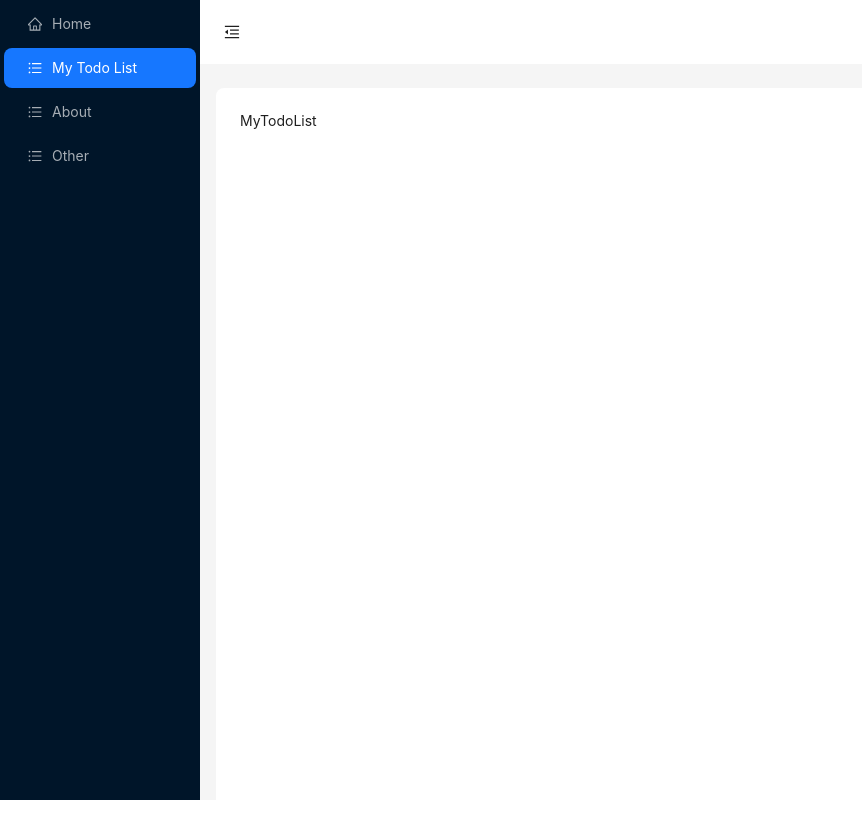
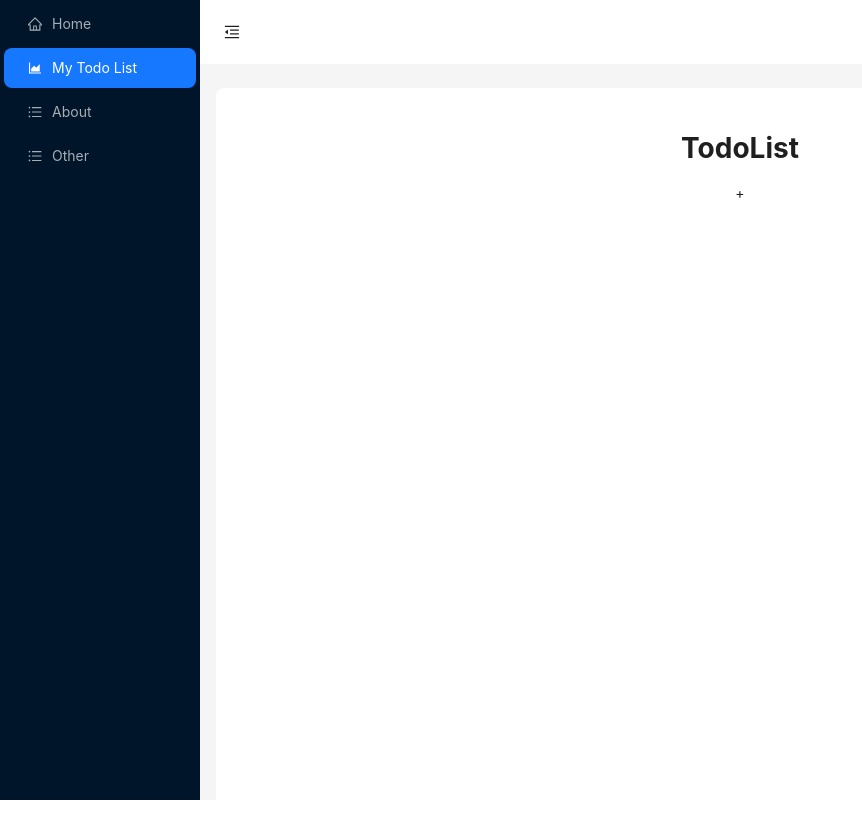
Before and after one commit to RoronuaHong/SlimHongReact, a React (Create React App) app: page /mytodolist in a window 1280 px wide. Shown: the top 838 px of the page, without its empty margins (0-862 px from the left). Built offline with nearby package versions, Linux system fonts and the light colour scheme.

Commit message:
complete AddEventButton part

```diff
--- a/src/App.tsx
+++ b/src/App.tsx
@@ -1,5 +1,5 @@
 import './App.css';
-import Routers from './routes/index';
+import Routers from './routes';
 import { BrowserRouter as Router, Route, Routes, createBrowserRouter, createRoutesFromElements, RouterProvider } from 'react-router-dom';
 
 // import Home from './components/Home';
--- /dev/null
+++ b/src/components/EventBar/index.tsx
@@ -0,0 +1,40 @@
+import React, { Fragment, useCallback } from 'react';
+import AddEventButton from '../../widgets/AddEventButton';
+
+// Define the shape of an event
+interface Event {
+  title: string;
+  toDo: any[]; // Replace 'any' with specific type if possible
+  inProgress: any[];
+  completed: any[];
+}
+
+// Define the props type for EventBar
+interface EventBarProps {
+  events: Event[];
+  setEvents: React.Dispatch<React.SetStateAction<Event[]>>;
+}
+
+const EventBar: React.FC<EventBarProps> = ({ events, setEvents }) => {
+  const handleAdd = useCallback(() => {
+    const title = prompt('请输入待办事项:')!;
+
+    if (
+      events.find((event) => event.title.toLowerCase() === title.toLowerCase())
+    ) {
+      alert('Event Already Existed');
+      return;
+    }
+  }, [events, setEvents])
+
+  return (
+    <div className='event-bar'>
+      <h1 className='event-bar-title'>TodoList</h1>
+      <Fragment>
+        <AddEventButton handleClick={handleAdd} />
+      </Fragment>
+    </div>
+  )
+}
+
+export default EventBar;
--- a/src/components/Home.tsx
+++ b/src/components/Home.tsx
@@ -1,63 +1,52 @@
-// import React from 'react';
-// import { Layout, Menu } from 'antd';
-// import { HomeOutlined, UnorderedListOutlined } from '@ant-design/icons';
-import { Link, useLocation } from 'react-router-dom';
+import React, { useMemo, useState, useCallback, useEffect } from 'react';
+import EventBar from './EventBar';
+// import TaskBox from './TaskBox';
 
-// const { Header } = Layout;
-
-// const NavBar: React.FC = () => {
-//   const location = useLocation(); // 获取当前路由路径
-//   const selectedKey = location.pathname === '/' ? '1' : '2'; // 根据路径确定选中的菜单项
-
-//   const items = [
-//     {
-//       key: '1',
-//       icon: <HomeOutlined />,
-//       label: <Link to="/">Home</Link>,
-//     },
-//     {
-//       key: '2',
-//       icon: <UnorderedListOutlined />,
-//       label: <Link to="/mytodolist">My Todo List</Link>,
-//     },
-//   ];
-
-//   return (
-//     <Header className="header">
-//       <div className="logo" />
-//       <Menu
-//         theme="dark"
-//         mode="horizontal"
-//         items={items}
-//         selectedKeys={[selectedKey]} // 动态设置选中的菜单项
-//       />
-//     </Header>
-//   );
-// };
-
-// export default NavBar;
-
-
-import React, { useState } from 'react';
-import {
-  MenuFoldOutlined,
-  MenuUnfoldOutlined,
-  UploadOutlined,
-  UserOutlined,
-  VideoCameraOutlined,
-} from '@ant-design/icons';
-import { Button, Layout, Menu, theme } from 'antd';
-
-const { Header, Sider, Content } = Layout;
+interface Event {
+  title: string;
+  ['To do']: string[];
+  ['In progress']: string[];
+  ['Completed']: string[];
+}
 
 const App: React.FC = () => {
-  const [collapsed, setCollapsed] = useState(false);
-  const {
-    token: { colorBgContainer, borderRadiusLG },
-  } = theme.useToken();
+  const initEvent: Event[] = useMemo(() => [
+    {
+      title: 'Add a new Event',
+      ['To do']: [],
+      ['In progress']: [],
+      ['Completed']: [],
+    },
+  ], []);
+
+  const [events, setEvents] = useState<Event[]>(() => {
+    const storedEvents = localStorage.getItem('events');
+    return storedEvents ? JSON.parse(storedEvents) : initEvent;
+  });
+
+  const [currentEvent, setCurrentEvent] = useState<Event>(events[0]);
+
+  const updateEvents = useCallback(async () => {
+    try {
+      if (!events.length) {
+        await localStorage.setItem('events', JSON.stringify(initEvent));
+        setEvents(JSON.parse(localStorage.getItem('events') || '[]'));
+      } else {
+        await localStorage.setItem('events', JSON.stringify(events));
+      }
+    } catch (e) {
+      console.error('Failed to modify events!', e);
+    }
+  }, [events, initEvent]);
+
+  useEffect(() => {
+    updateEvents();
+  }, [events, updateEvents]);
 
   return (
-    <div>123</div>
+    <div className='App'>
+      Home
+    </div>
   );
 };
 
--- /dev/null
+++ b/src/components/MyTodoList/index.tsx
@@ -0,0 +1,30 @@
+import React, { useMemo, useState, useCallback, useEffect } from 'react';
+import EventBar from '../EventBar';
+// import TaskBox from './TaskBox';
+
+const App: React.FC = () => {
+  const initEvent = useMemo(() => [
+    {
+      title: 'Add a new Event',
+      ['To do']: [],
+      ['In progress']: [],
+      ['Completed']: [],
+    },
+  ], []);
+
+  const [events, setEvents] = useState(() => {
+    const storedEvents = localStorage.getItem('events');
+    return storedEvents ? JSON.parse(storedEvents) : initEvent;
+  });
+
+  return (
+    <div className='App'>
+      <EventBar
+        events={events}
+        setEvents={setEvents}
+      />
+    </div>
+  );
+};
+
+export default App;
--- a/src/containers/MyTodoList.tsx
+++ /dev/null
@@ -1,9 +0,0 @@
-import React from 'react'
-
-const MyTodoList: React.FC = () => {
-  return (
-    <div>MyTodoList</div>
-  )
-}
-
-export default MyTodoList
--- a/src/routes/Root.tsx
+++ b/src/routes/Root.tsx
@@ -1,17 +1,29 @@
 import React, { useState } from 'react';
 import { Button, Layout, Menu, theme } from 'antd';
-import { HomeOutlined, UnorderedListOutlined, MenuUnfoldOutlined, MenuFoldOutlined } from '@ant-design/icons';
+import { HomeOutlined, UnorderedListOutlined, AreaChartOutlined, MenuUnfoldOutlined, MenuFoldOutlined } from '@ant-design/icons';
 import { Link, useLocation, Outlet } from 'react-router-dom';
 
 const { Header, Sider, Content } = Layout;
 
 const Root: React.FC = () => {
-  const location = useLocation(); // 获取当前路由路径
+  const location = useLocation();
   const [collapsed, setCollapsed] = useState(false);
-  const selectedKey = location.pathname === '/' ? '1' : '2'; // 根据路径确定选中的菜单项
+
   const {
     token: { colorBgContainer, borderRadiusLG },
   } = theme.useToken();
+
+  // 根据当前路径设置选中的菜单项
+  const getSelectedKey = () => {
+    const path = location.pathname;
+    if (path === '/') return '1';
+    if (path.startsWith('/mytodolist')) return '2';
+    if (path.startsWith('/about')) return '3';
+    if (path.startsWith('/other')) return '4';
+    return '1'; // 默认值
+  };
+
+  const selectedKey = getSelectedKey();
 
   const items = [
     {
@@ -21,7 +33,7 @@ const Root: React.FC = () => {
     },
     {
       key: '2',
-      icon: <UnorderedListOutlined />,
+      icon: <AreaChartOutlined />,
       label: <Link to="/mytodolist">My Todo List</Link>,
     },
     {
@@ -37,15 +49,6 @@ const Root: React.FC = () => {
   ];
 
   return (
-    // <Header className="header">
-    //   <div className="logo" />
-    //   <Menu
-    //     theme="dark"
-    //     mode="horizontal"
-    //     items={items}
-    //     selectedKeys={[selectedKey]} // 动态设置选中的菜单项
-    //   />
-    // </Header>
     <Layout style={{ minHeight: '100vh' }}>
       <Sider trigger={null} collapsible collapsed={collapsed}>
         <div className="demo-logo-vertical" />
--- a/src/routes/index.tsx
+++ b/src/routes/index.tsx
@@ -4,7 +4,7 @@ import { createBrowserRouter } from 'react-router-dom';
 import Home from '../components/Home';
 import Other from '../components/Other';
 import About from '../components/About';
-import MyTodoList from '../containers/MyTodoList';
+import MyTodoList from '../components/MyTodoList';
 
 const Routers = createBrowserRouter([{
   path: '/',
--- /dev/null
+++ b/src/widgets/AddEventButton.tsx
@@ -0,0 +1,15 @@
+import React from 'react';
+
+interface AddEventButtonProps {
+  handleClick: () => void;
+}
+
+const AddEventButton: React.FC<AddEventButtonProps> = ({ handleClick }) => {
+  return (
+    <div className='add-button' onClick={handleClick}>
+      +
+    </div>
+  );
+};
+
+export default AddEventButton;
--- a/tsconfig.json
+++ b/tsconfig.json
@@ -6,6 +6,10 @@
       "dom.iterable",
       "esnext"
     ],
+    "baseUrl": "src",
+    "paths": {
+      "@/*": ["./src/*"]
+    },
     "allowJs": true,
     "skipLibCheck": true,
     "esModuleInterop": true,
@@ -21,6 +25,6 @@
     "jsx": "react-jsx"
   },
   "include": [
-    "src"
+    "./src/**/*"
   ]
 }
```
